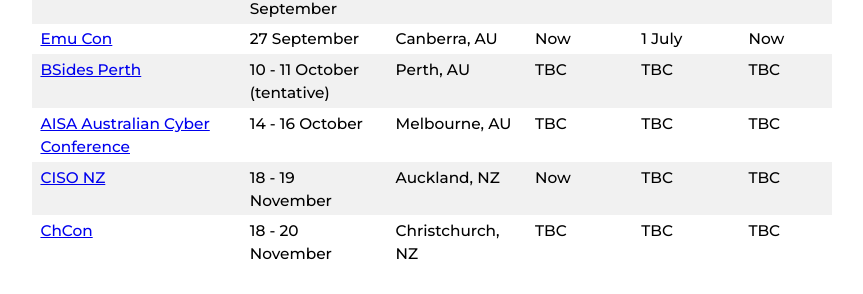
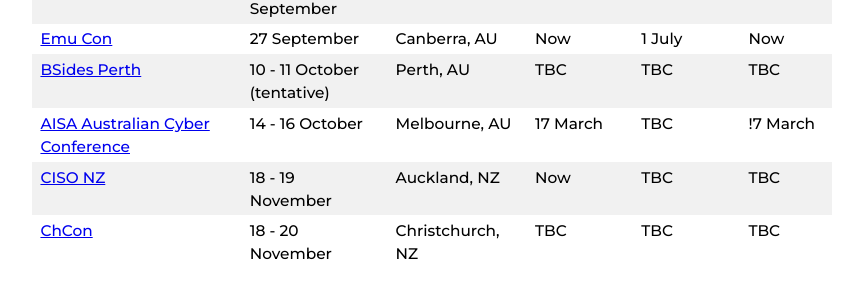
Before and after one commit to nzkarit/downundercons, a Jekyll site: the page built from index.markdown, in a window 1280 px wide and 900 px high, scrolled down 1013 px. Shown: the part 146-440 px from the top of the window, without its empty margins (208-1071 px from the left). Built offline with Jekyll 4.4.1, drawn with Linux system fonts in a browser that asks for light colours.

Commit message:
Update index.markdown

```diff
--- a/index.markdown
+++ b/index.markdown
@@ -34,7 +34,7 @@ These are a list of hacker/infosec cons and meetups in the NZ and Aussie Area.
 | [BSides Canberra](https://www.bsidesau.com.au/) | 24 - 26 September | Canberra, AU | 1 April | TBC | Now |
 | [Emu Con](https://con.emu.team/) | 27 September | Canberra, AU | Now | 1 July | Now |
 | [BSides Perth](https://bsidesperth.com.au/) | 10 - 11 October (tentative) | Perth, AU | TBC | TBC | TBC |
-| [AISA Australian Cyber Conference](https://www.cyberconference.com.au/) | 14 - 16 October | Melbourne, AU | TBC | TBC | TBC |
+| [AISA Australian Cyber Conference](https://www.cyberconference.com.au/) | 14 - 16 October | Melbourne, AU | 17 March | TBC | !7 March |
 | [CISO NZ](https://ciso-nz.coriniumintelligence.com/) | 18 - 19 November | Auckland, NZ | Now | TBC | TBC |
 | [ChCon](https://2026.chcon.nz/) | 18 - 20 November | Christchurch, NZ | TBC | TBC | TBC |
 
```
Also changed, not shown: other parts of index.markdown (+1 -1 lines).
